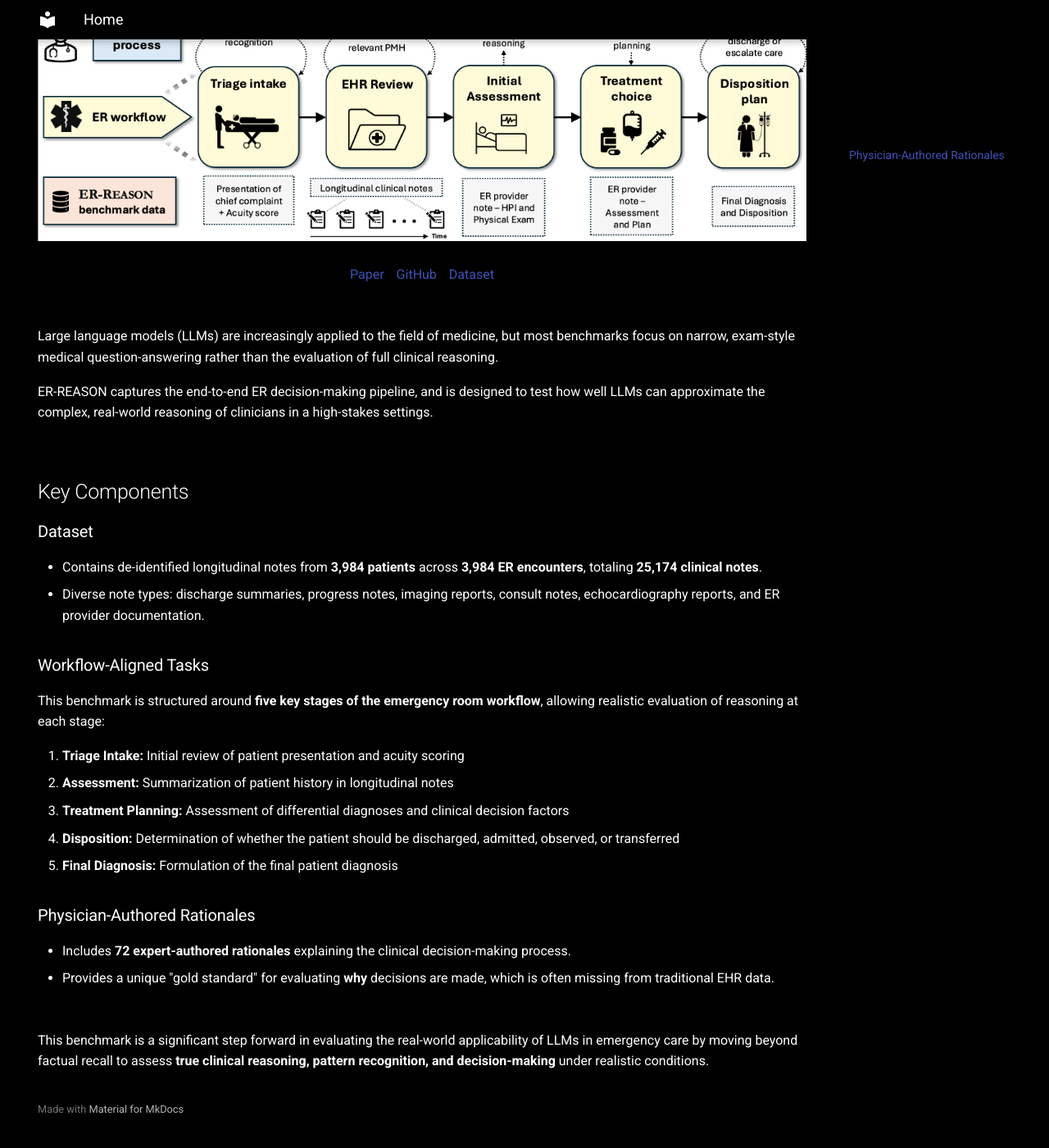
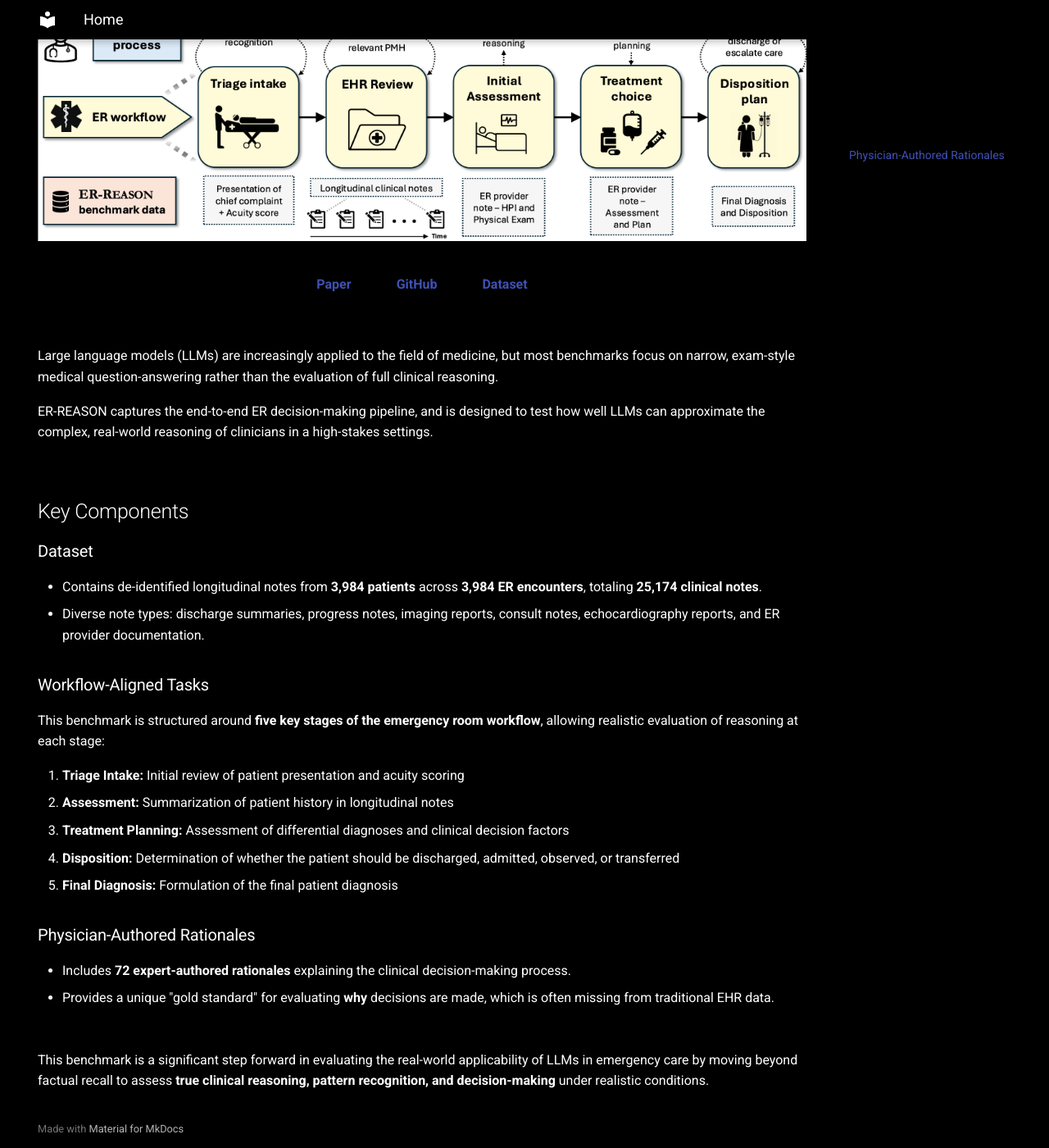
Before and after one commit to AlaaLab/ER-Reason, an MkDocs documentation site: the page built from docs/index.md, in a window 1280 px wide and 1400 px high, scrolled down 258 px. Shown: the whole window at 82% size. Built offline with MkDocs 1.6.1 and Material for MkDocs 9.7.7, drawn with Linux system fonts in a browser that asks for light colours; before the commit the page ends 1634 px from its top, so only the background shows below that.

Commit message:
Update extra.css

```diff
--- a/docs/stylesheets/extra.css
+++ b/docs/stylesheets/extra.css
@@ -8,31 +8,14 @@
   --md-default-fg-color: #ffffff;
 }
 
+body {
+  background-color: var(--md-default-bg-color);
+  color: var(--md-default-fg-color);
+}
+
 .md-header {
   background-color: #000000;
   color: #ffffff;
-}
-
-.box-container {
-  display: flex;
-  justify-content: center;
-  gap: 15px;
-  margin-top: 20px;
-}
-
-.box {
-  background-color: #4b66b4;
-  color: #ffffff;
-  padding: 12px 20px;
-  border-radius: 8px;
-  text-align: center;
-  text-decoration: none;
-  font-weight: bold;
-  transition: background-color 0.3s ease;
-}
-
-.box:hover {
-  background-color: #6380c9;
 }
 
 .md-content h1,
@@ -45,6 +28,19 @@
   color: #ffffff;
 }
 
-.box a {
-  color: #ffffff;
+/* Container for your links */
+.box-container {
+  display: flex;
+  justify-content: center;
+  gap: 15px;
+  margin-top: 20px;
 }
+
+/* Links inside container — layout only, no forced color */
+.box-container a {
+  padding: 12px 20px;
+  border-radius: 8px;
+  text-align: center;
+  font-weight: bold;
+  text-decoration: none;
+}
```
